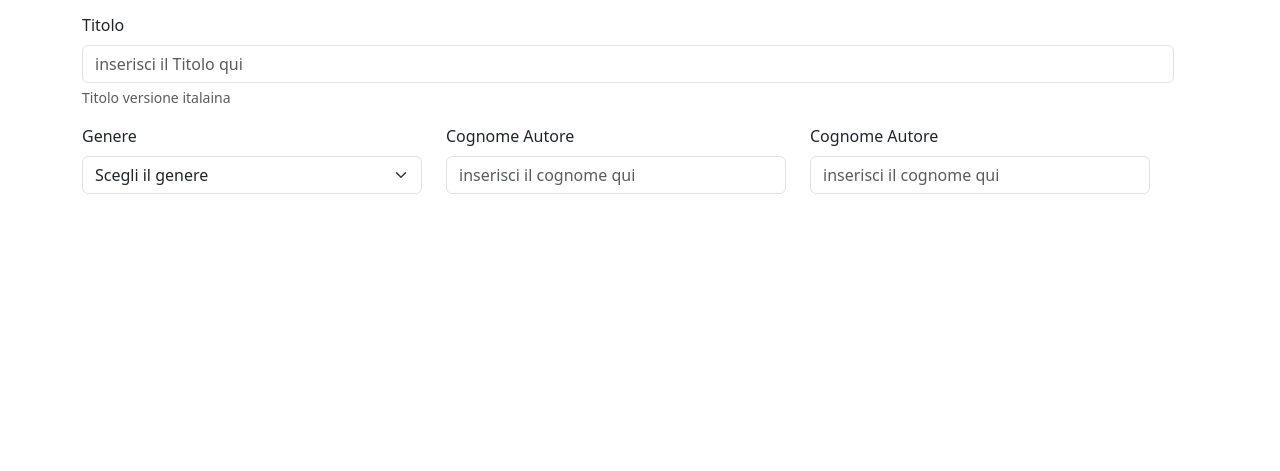
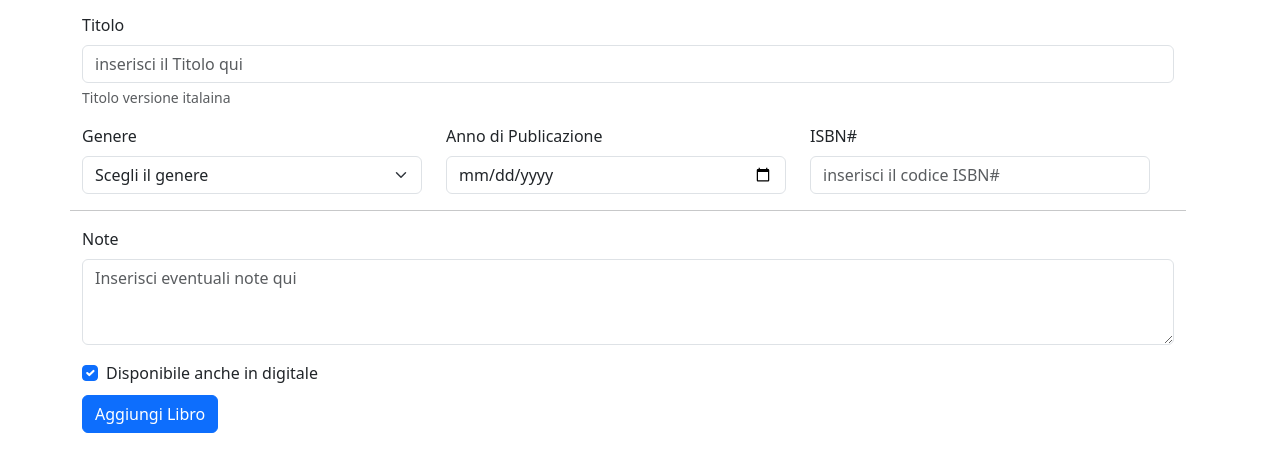
Before and after one commit to sebastianosalzillo/html-css-bootstrap-dashboard, a plain HTML site: page new-book.html in a window 1280 px wide. Shown: the part 225-696 px from the top of the page. Drawn offline with nearby package versions, Linux system fonts and the light colour scheme.

Commit message:
feat: end

```diff
--- a/new-book.html
+++ b/new-book.html
@@ -21,7 +21,7 @@
                     <img src="./img/duck.png" alt="Logo" class="img-fluid" style="max-height: 30px;">
                 </a>
 
-                <button class="navbar-toggler d-md-none" type="button" data-bs-toggle="collapse"
+                <button class="navbar-toggler d-lg-none" type="button" data-bs-toggle="collapse"
                     data-bs-target="#navbarSupportedContent" aria-controls="navbarSupportedContent"
                     aria-expanded="false" aria-label="Toggle navigation">
                     <span class="navbar-toggler-icon"></span>
@@ -71,7 +71,7 @@
 
                     <div class="mb-3 col-12">
                         <label for="titolo" class="form-label">Titolo</label>
-                        <input type="text" class="form-control" id="titolo"  aria-describedby="titolo-help"
+                        <input type="text" class="form-control" id="titolo" aria-describedby="titolo-help"
                             placeholder="inserisci il Titolo qui" />
                         <div id="titolo-help" class="form-text">Titolo versione italaina</div>
                     </div>
@@ -88,24 +88,41 @@
 
 
                         <div class="mb-3 col-12 col-lg-4">
-                            <label for="cognome-autore" class="form-label">Cognome Autore</label>
-                            <input type="text" class="form-control" id="cognome-autore"
-                                placeholder="inserisci il cognome qui" />
+                            <label for="anno-publicazione" class="form-label">Anno di Publicazione</label>
+                            <input type="date" class="form-control" id="anno-publicazione"
+                                placeholder="inserisci l'anno" />
                         </div>
 
                         <div class="mb-3 col-12 col-lg-4">
-                            <label for="cognome-autore" class="form-label">Cognome Autore</label>
-                            <input type="text" class="form-control" id="cognome-autore"
-                                placeholder="inserisci il cognome qui" />
+                            <label for="ISBN#" class="form-label">ISBN#</label>
+                            <input type="text" class="form-control" id="ISBN#"
+                                placeholder="inserisci il codice ISBN#" />
                         </div>
 
 
                     </div>
 
+                    <hr>
+
                     <div class="col-12">
+                        <div class="mb-3">
+                            <label for="Note" class="form-label">Note</label>
+                            <textarea placeholder="Inserisci eventuali note qui" class="form-control"
+                                id="note" rows="3"></textarea>
 
                         </div>
-
+                    </div>
+                    <div class="col-12">
+                        <div class="form-check">
+                            <input class="form-check-input" type="checkbox" value="" id="disponibile" checked>
+                            <label class="form-check-label" for="disponibile">
+                                Disponibile anche in digitale
+                            </label>
+                        </div>
+                    </div>
+                    <div class="col-12 mt-2">
+                        <button type="submit" class="btn btn-primary">Aggiungi Libro</button>
+                    </div>
 
                 </form>
             </div>
```
Also changed, not shown: index.html (+1 -1 lines). Lines whose indentation alone changed are shown as unchanged.
